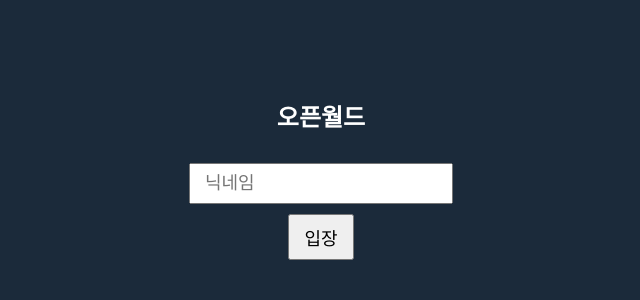
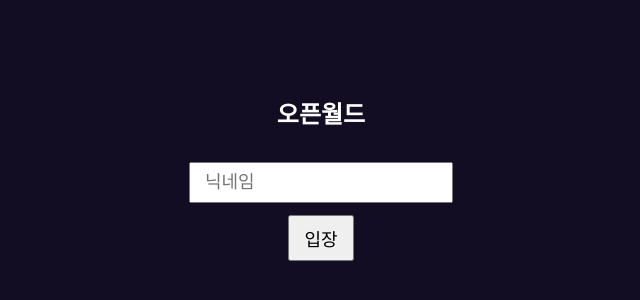
Before and after one commit to junwoo1120-spec/hanhol-RPG, a website: page public/index.html in a window 1280 px wide. Shown: the part 226-526 px from the top of the page, without its empty margins (319-959 px from the left). Drawn offline with nearby package versions, Linux system fonts and the light colour scheme.

Commit message:
Update index.html

```diff
--- a/public/index.html
+++ b/public/index.html
@@ -2,13 +2,14 @@
 <html lang="ko">
 <head>
 <meta charset="utf-8">
+<meta name="viewport" content="width=device-width, initial-scale=1, maximum-scale=1, user-scalable=no, viewport-fit=cover">
 <title>Open World</title>
 <style>
-  html, body { margin: 0; overflow: hidden; background: #a8c8e8; font-family: sans-serif; }
-  #login { position: fixed; inset: 0; display: flex; flex-direction: column; gap: 10px;
-           align-items: center; justify-content: center; background: #1b2a3a; color: #fff; z-index: 10; }
+  html, body { margin: 0; height: 100%; overflow: hidden; background: #120d22; font-family: sans-serif; touch-action: none; }
+  #login { position: fixed; inset: 0; display: flex; flex-direction: column; gap: 12px;
+           align-items: center; justify-content: center; color: #fff; z-index: 10; }
   #login input, #login button { font-size: 18px; padding: 8px 14px; }
-  #hud { position: fixed; top: 8px; left: 8px; color: #fff; font-size: 13px;
+  #hud { position: fixed; top: 78px; left: 10px; color: #fff; font-size: 12px;
          text-shadow: 0 0 3px #000; white-space: pre; pointer-events: none; }
 </style>
 <script type="importmap">
```
